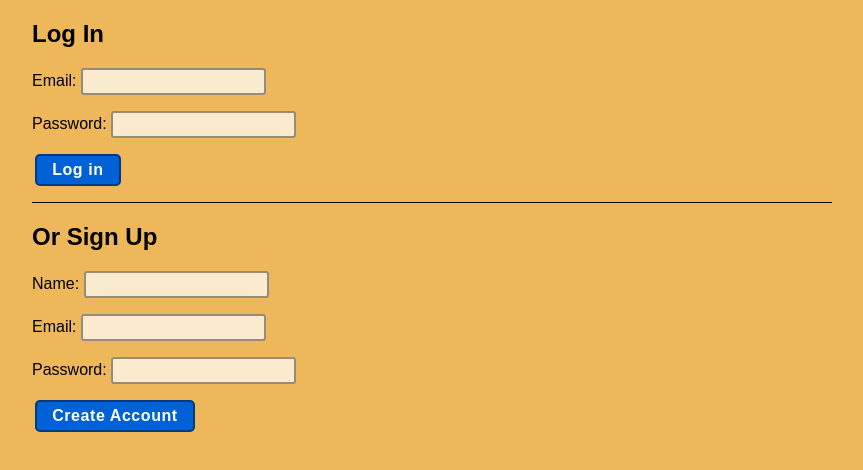
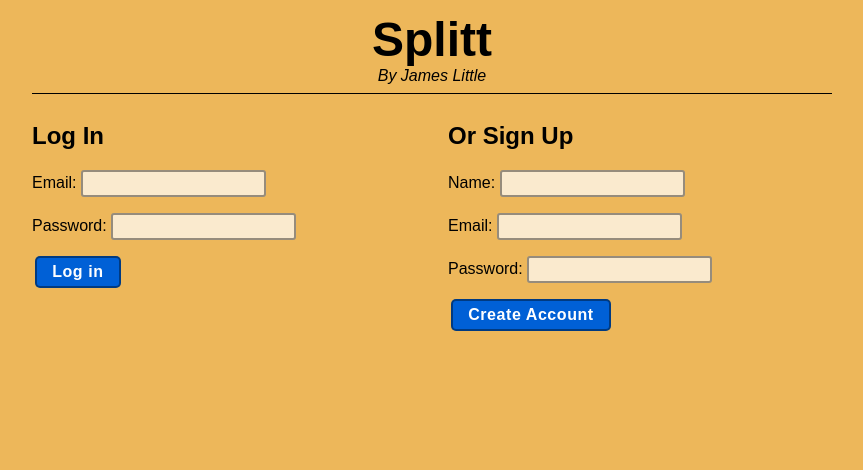
Before and after one commit to jameslittle230/splitt-vue-front, a Vue app: page / in a window 1280 px wide. Shown: the top 470 px of the page, without its empty margins (208-1071 px from the left). Built offline with nearby package versions, Linux system fonts and the light colour scheme; no server answers; a web font is replaced by a local one.

Commit message:
Fix broken onboarding experience
to something kind of janky

```diff
--- a/public/styles.css
+++ b/public/styles.css
@@ -148,7 +148,7 @@ td {
   width: 80vw;
   left: 50%;
   top: 50%;
-  max-width: 600px;
+  max-width: 950px;
   transform: translateX(-50%) translateY(-50%);
   border: 2px solid black;
   border-radius: 8px;
@@ -165,7 +165,7 @@ td {
 
 .modal-body {
   padding: 1rem;
-  max-height: 40vh;
+  max-height: 60vh;
   overflow-y: scroll;
 }
 
--- a/src/App.vue
+++ b/src/App.vue
@@ -14,9 +14,19 @@
     </div>
 
     <div v-if="!this.loggedIn">
-      <Login />
+      <h1 class="title">Splitt</h1>
+      <p class="subtitle">
+        <i>By James Little</i>
+      </p>
       <hr />
-      <SignUp />
+      <div style="display: flex; justify-content: space-between;">
+        <div style="width: 48%">
+          <Login />
+        </div>
+        <div style="width: 48%;">
+          <SignUp />
+        </div>
+      </div>
     </div>
 
     <div v-if="this.loggedIn">
@@ -38,7 +48,9 @@ import DebtsList from "./components/DebtsList.vue";
 import NewGroup from "./components/modals/NewGroup.vue";
 import GroupInfo from "./components/modals/GroupInfo.vue";
 import JoinGroup from "./components/modals/JoinGroup.vue";
-import AccountSettings from './components/modals/AccountSettings.vue'
+import AccountSettings from "./components/modals/AccountSettings.vue";
+
+import GroupModalContainer from "./components/GroupModalContainer.vue";
 
 export default {
   name: "app",
@@ -67,7 +79,21 @@ export default {
     NewGroup,
     GroupInfo,
     JoinGroup,
-    AccountSettings
+    AccountSettings,
+    GroupModalContainer
   }
 };
 </script>
+
+<style scoped>
+.title {
+  margin-top: 0.25em;
+  font-size: 3rem;
+  text-align: center;
+}
+
+.subtitle {
+  margin: 0;
+  text-align: center;
+}
+</style>
--- /dev/null
+++ b/src/components/GroupModalContainer.vue
@@ -0,0 +1,20 @@
+<template>
+  <div style="display: flex; justify-content: space-evenly; align-items: center">
+    <div style="width: 40%">
+      <JoinGroup />
+    </div>
+    <div><p><i>or</i></p></div>
+    <div style="width: 40%;">
+      <NewGroup />
+    </div>
+  </div>
+</template>
+
+<script>
+import JoinGroup from "./modals/JoinGroup";
+import NewGroup from "./modals/NewGroup";
+
+export default {
+  components: { JoinGroup, NewGroup }
+};
+</script>
--- a/src/components/UserInfo.vue
+++ b/src/components/UserInfo.vue
@@ -4,7 +4,7 @@
       <h1>Welcome, {{this.$store.state.me.name}}</h1>
       <p v-if="myGroups && myGroups.length == 0">
         <span style="margin-right: 0.5em">You're not a member of any groups.</span>
-        <button>Let's change that.</button>
+        <button v-on:click="showNewGroupModal">Let's change that.</button>
       </p>
     </div>
     <div class="userinfo">
@@ -27,6 +27,12 @@ export default {
   computed: {
     myGroups: function() {
       return this.$store.state.me.groups;
+    }
+  },
+
+  methods: {
+    showNewGroupModal: function() {
+      this.$store.commit("setOpenModal", "GroupModalContainer");
     }
   },
 
```
